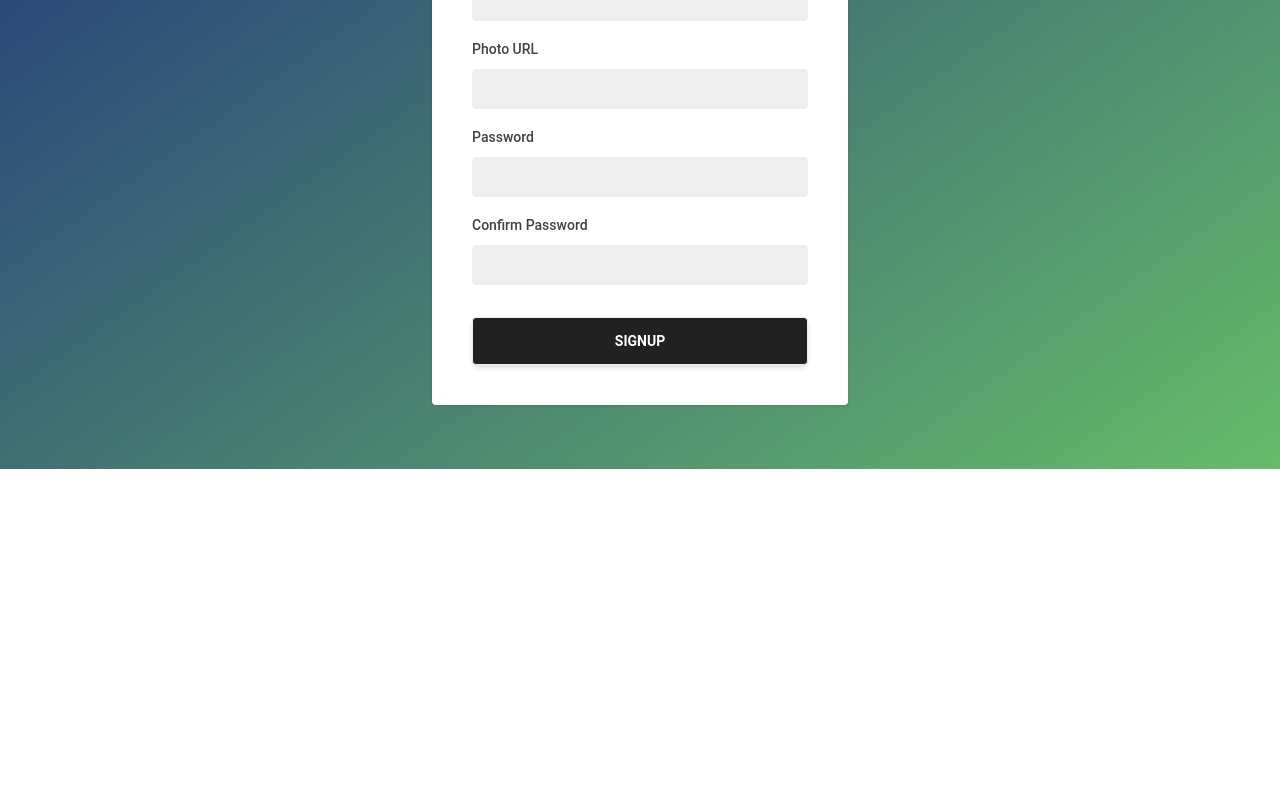
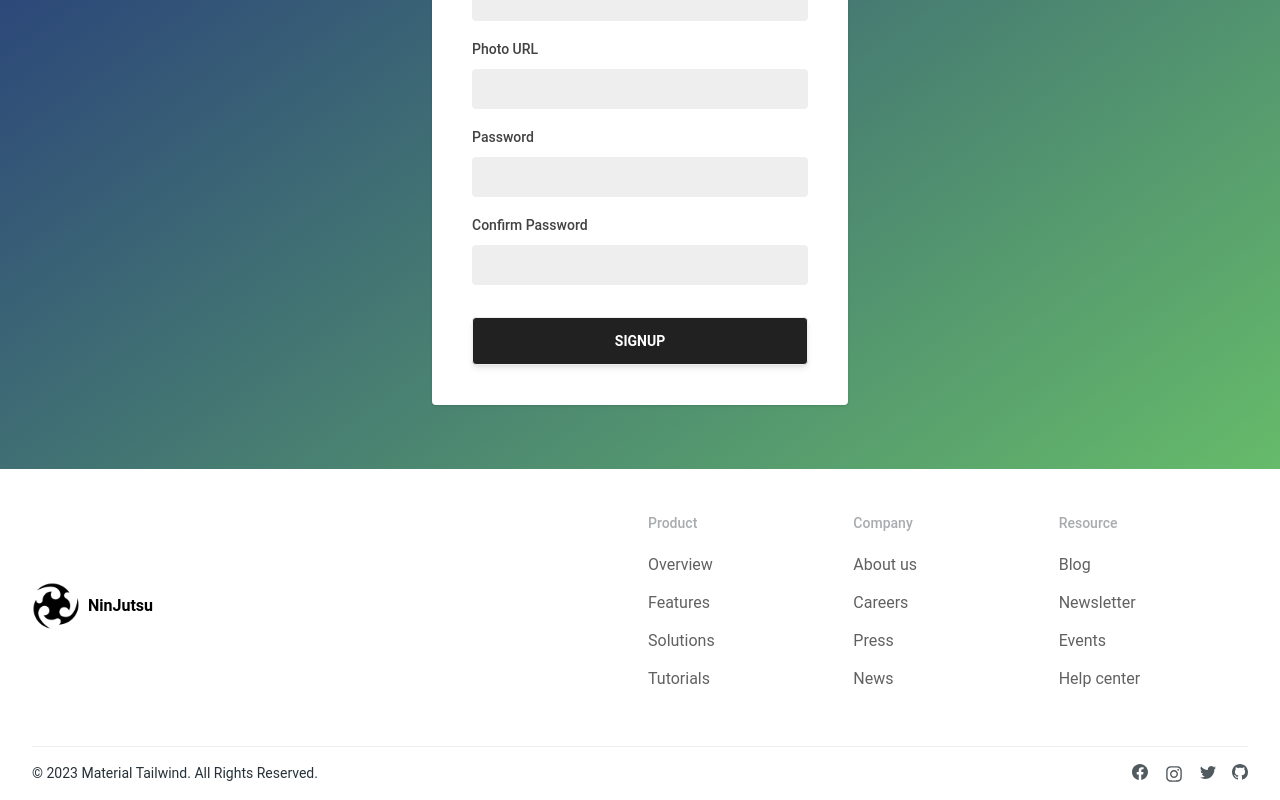
Before and after one commit to daiyan1998/ninjutsu-client, a React (Vite) app: page /signup in a window 1280 px wide. Shown: the part 537-1337 px from the top of the page. Before the commit the page ends 1006 px from the top, so only its background shows below. Built offline with nearby package versions, Linux system fonts and the light colour scheme; no server answers.

Commit message:
added footer

```diff
--- a/src/Layouts/Main.jsx
+++ b/src/Layouts/Main.jsx
@@ -1,11 +1,13 @@
 import { Outlet } from "react-router-dom";
 import NavBar from "../Pages/Shared/NavBar/NavBar";
+import Footer from "../Pages/Shared/Footer/Footer";
 
 const Main = () => {
   return (
     <>
       <NavBar></NavBar>
       <Outlet></Outlet>
+      <Footer></Footer>
     </>
   );
 };
--- /dev/null
+++ b/src/Pages/Shared/Footer/Footer.jsx
@@ -0,0 +1,106 @@
+import { Typography } from "@material-tailwind/react";
+import { AiOutlineInstagram } from "react-icons/ai";
+import { BsFacebook, BsGithub, BsTwitter } from "react-icons/bs";
+
+import logo from "../../../assets/shuriken.png";
+
+const Footer = () => {
+  const LINKS = [
+    {
+      title: "Product",
+      items: ["Overview", "Features", "Solutions", "Tutorials"],
+    },
+    {
+      title: "Company",
+      items: ["About us", "Careers", "Press", "News"],
+    },
+    {
+      title: "Resource",
+      items: ["Blog", "Newsletter", "Events", "Help center"],
+    },
+  ];
+
+  return (
+    <footer className="relative w-full mt-11">
+      <div className="mx-auto w-full max-w-7xl px-8">
+        <div className="grid grid-cols-1 justify-between gap-4 md:grid-cols-2">
+          <Typography
+            as="a"
+            href="#"
+            className="mr-4 cursor-pointer py-1.5 font-medium flex items-center gap-2"
+          >
+            <img className="h-12" src={logo} alt="" />
+            <span className="font-semibold">NinJutsu</span>
+          </Typography>
+          <div className="grid grid-cols-3 justify-between gap-4">
+            {LINKS.map(({ title, items }) => (
+              <ul key={title}>
+                <Typography
+                  variant="small"
+                  color="blue-gray"
+                  className="mb-3 font-medium opacity-40"
+                >
+                  {title}
+                </Typography>
+                {items.map((link) => (
+                  <li key={link}>
+                    <Typography
+                      as="a"
+                      href="#"
+                      color="gray"
+                      className="py-1.5 font-normal transition-colors hover:text-blue-gray-900"
+                    >
+                      {link}
+                    </Typography>
+                  </li>
+                ))}
+              </ul>
+            ))}
+          </div>
+        </div>
+        <div className="mt-12 flex w-full flex-col items-center justify-center border-t border-blue-gray-50 py-4 md:flex-row md:justify-between">
+          <Typography
+            variant="small"
+            className="mb-4 text-center font-normal text-blue-gray-900 md:mb-0"
+          >
+            &copy; {"2023"}{" "}
+            <a href="https://material-tailwind.com/">Material Tailwind</a>. All
+            Rights Reserved.
+          </Typography>
+          <div className="flex gap-4 text-blue-gray-900 sm:justify-center">
+            <Typography
+              as="a"
+              href="#"
+              className="opacity-80 transition-opacity hover:opacity-100"
+            >
+              <BsFacebook></BsFacebook>
+            </Typography>
+            <Typography
+              as="a"
+              href="#"
+              className="opacity-80 transition-opacity hover:opacity-100"
+            >
+              <AiOutlineInstagram className="text-xl"></AiOutlineInstagram>
+            </Typography>
+            <Typography
+              as="a"
+              href="#"
+              className="opacity-80 transition-opacity hover:opacity-100"
+            >
+              <BsTwitter></BsTwitter>
+            </Typography>
+            <Typography
+              as="a"
+              href="#"
+              className="opacity-80 transition-opacity hover:opacity-100"
+            >
+              <BsGithub></BsGithub>
+            </Typography>
+          </div>
+        </div>
+      </div>
+    </footer>
+  );
+};
+
+export default Footer;
```
